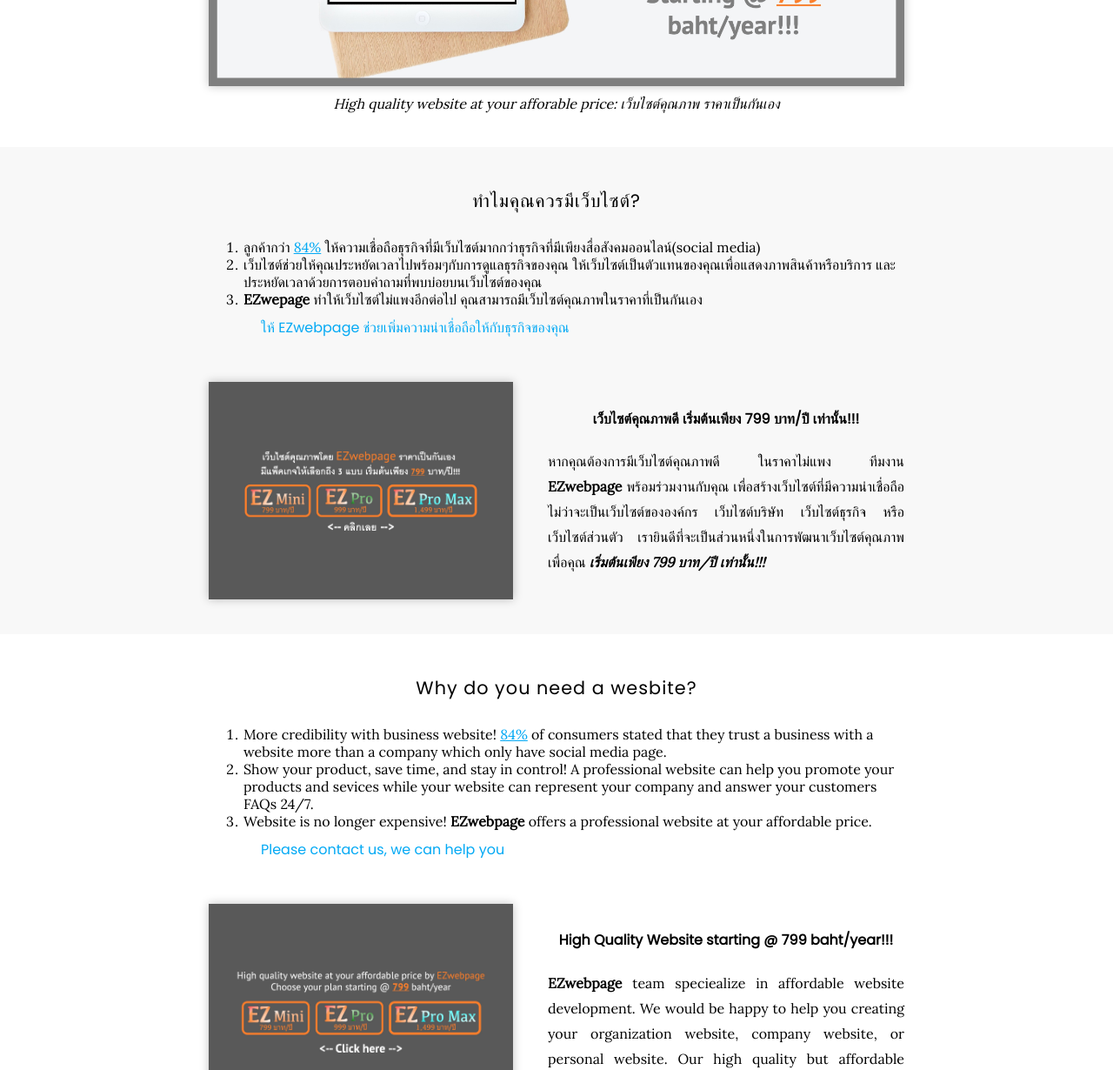
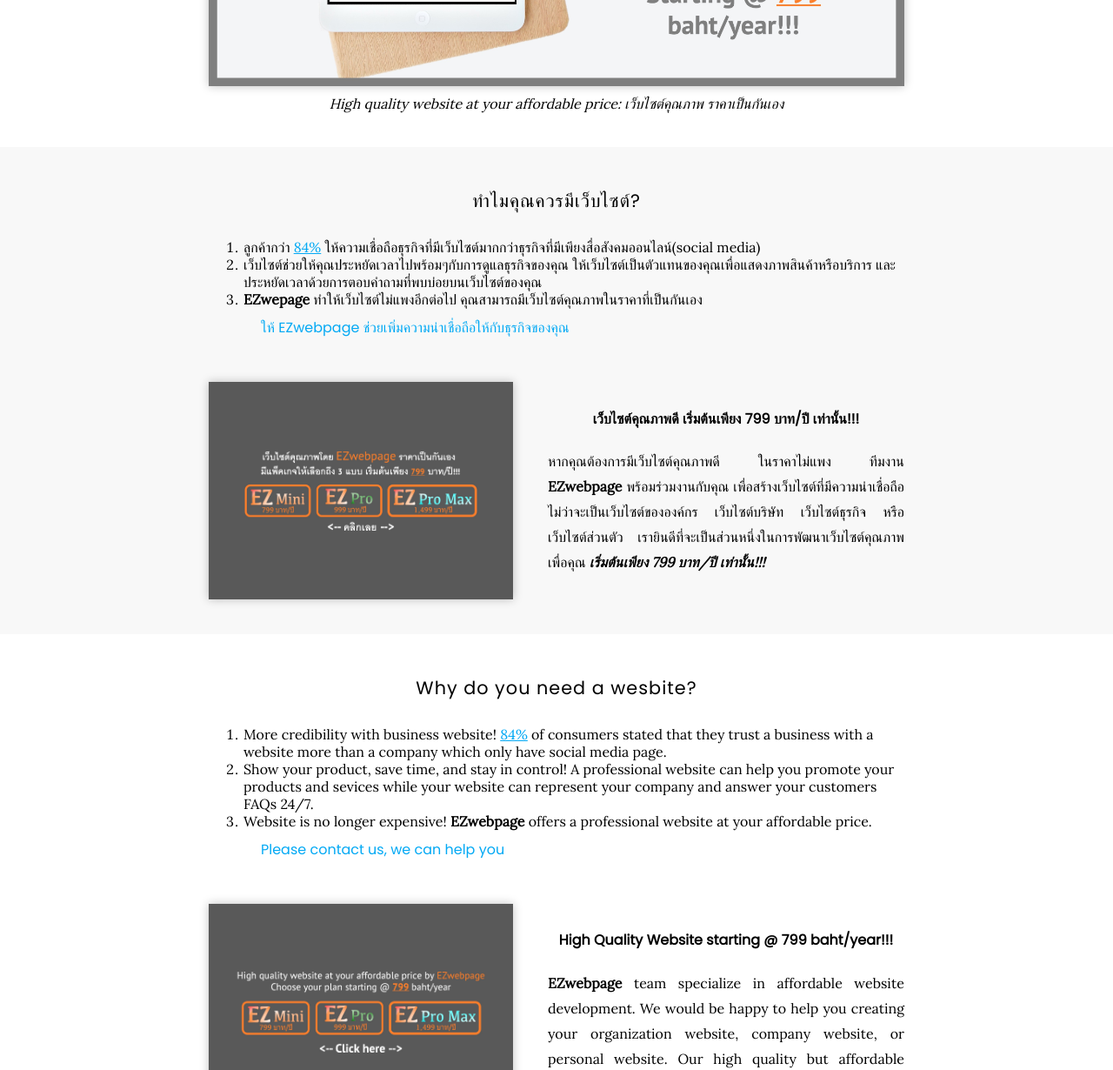
Before and after one commit to EZwebpage/Showcase, a Jekyll site: the page built from index.md, in a window 1280 px wide. Shown: the part 606-1836 px from the top of the page at 87% size. Built offline with Jekyll 4.4.1, drawn with Linux system fonts in a browser that asks for light colours; nearby versions of some CDN libraries; some of the changed text lies outside the part shown.

Commit message:
Update index.md

```diff
--- a/index.md
+++ b/index.md
@@ -7,7 +7,7 @@
 {%
   include figure.html
   image="images/EZwebpage_banner.jpg"
-  caption="High quality website at your afforable price: เว็บไซต์คุณภาพ ราคาเป็นกันเอง"
+  caption="High quality website at your affordable price: เว็บไซต์คุณภาพ ราคาเป็นกันเอง"
   width="100%"
   link="https://www.facebook.com/EZwebpage4U"
 %}
@@ -38,7 +38,7 @@
 {%- include big-link.html text="Please contact us, we can help you" link="/contact" -%}
 
 {% capture text %}
-**EZwebpage** team speciealize in affordable website development. We would be happy to help you creating your organization website, company website, or personal website. Our high quality but affordable website price starts at **_799 thai baht/year!!!_**
+**EZwebpage** team specialize in affordable website development. We would be happy to help you creating your organization website, company website, or personal website. Our high quality but affordable website price starts at **_799 thai baht/year!!!_**
 {% endcapture %}
 {%
   include feature.html
```
